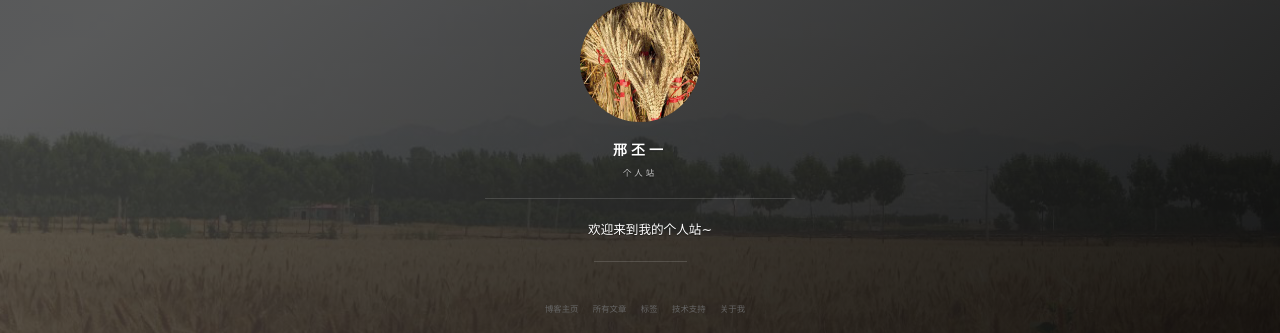
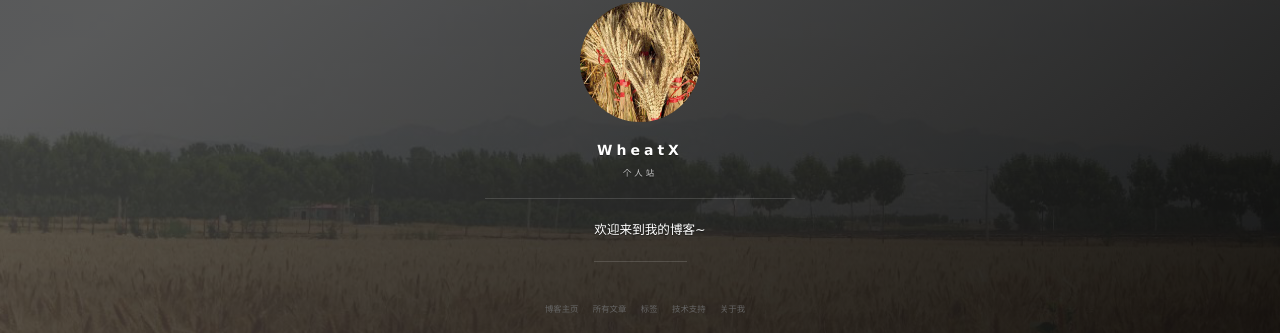
Before and after one commit to piyixing/pyxing.github.io, a Jekyll site: the page built from index.html, in a window 1280 px wide. Shown: the part 286-619 px from the top of the page. Built offline with Jekyll 4.4.1, drawn with Linux system fonts in a browser that asks for light colours; nearby versions of some CDN libraries; the list of posts is cut into pages by our own code; comment, search, counter and statistics services are not loaded; some of the changed text lies outside the part shown.

Commit message:
网站名称

```diff
--- a/_config.yml
+++ b/_config.yml
@@ -1,9 +1,9 @@
 # Basic
-title: 邢丕一
+title: WheatX
 subtitle: 个人站
-description: 欢迎来到我的个人站~
+description: 欢迎来到我的博客~
 # 头像里面的标题
-avatarTitle: wheat bioinfo
+avatarTitle: wheat bio
 # 头像里面的描述
 avatarDesc: 小麦/分析
 url: "https://yanmou.top"
--- a/_includes/pagination.html
+++ b/_includes/pagination.html
@@ -3,7 +3,7 @@
 <nav class="pagination" role="navigation">
 
 	<!-- 百度搜索 -->
-	<script type="text/javascript">(function(){document.write(unescape('%3Cdiv id="bdcs"%3E%3C/div%3E'));var bdcs = document.createElement('script');bdcs.type = 'text/javascript';bdcs.async = true;bdcs.src = 'http://znsv.baidu.com/customer_search/api/js?sid=12441349038163667913' + '&plate_url=' + encodeURIComponent(window.location.href) + '&t=' + Math.ceil(new Date()/3600000);var s = document.getElementsByTagName('script')[0];s.parentNode.insertBefore(bdcs, s);})();
+	<script type="text/javascript">(function(){document.write(unescape('%3Cdiv id="bdcs"%3E%3C/div%3E'));var bdcs = document.createElement('script');bdcs.type = 'text/javascript';bdcs.async = true;bdcs.src = 'http://znsv.baidu.com/customer_search/api/js?sid=' + '&plate_url=' + encodeURIComponent(window.location.href) + '&t=' + Math.ceil(new Date()/3600000);var s = document.getElementsByTagName('script')[0];s.parentNode.insertBefore(bdcs, s);})();
 	</script>
 
     {% if paginator.previous_page %}
```
